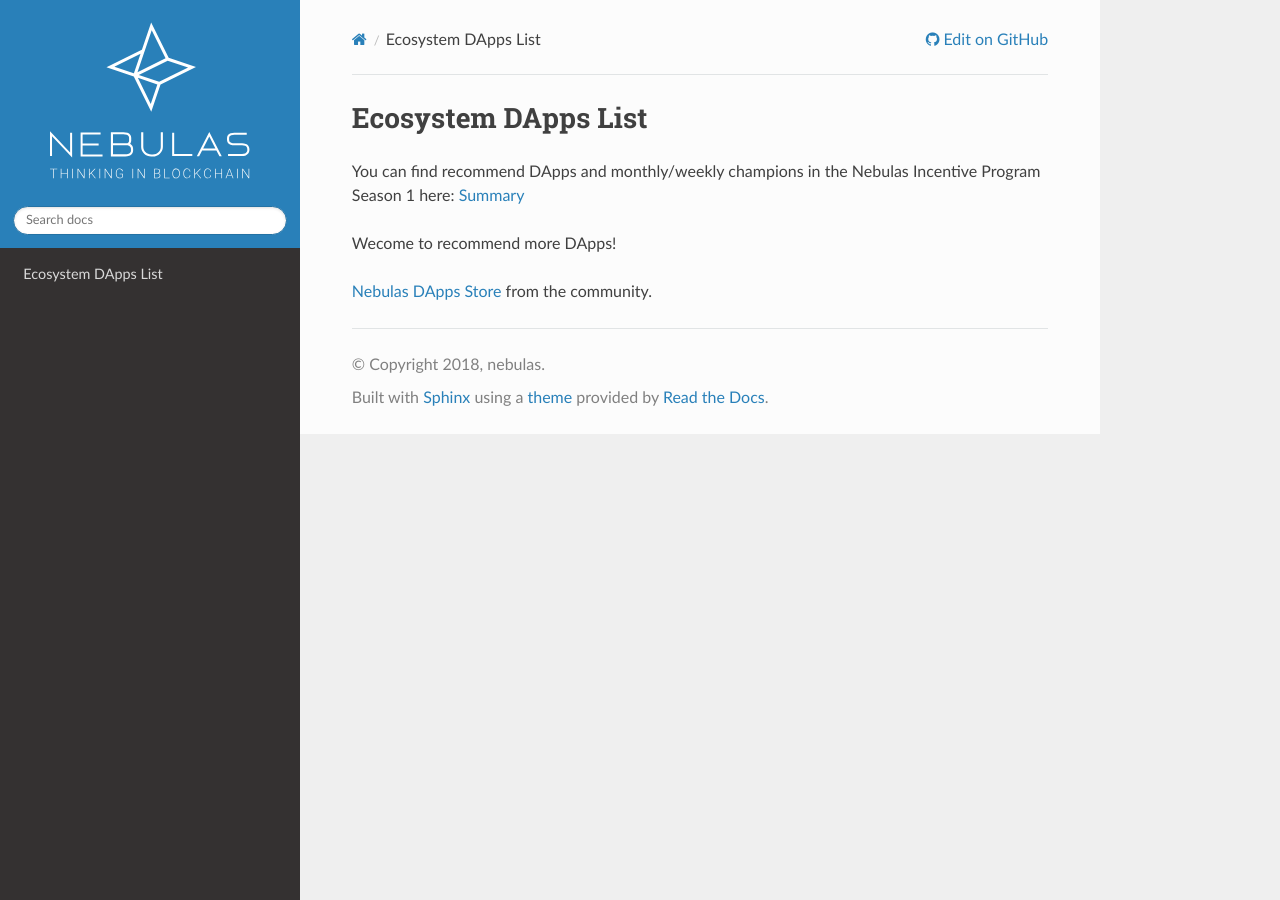
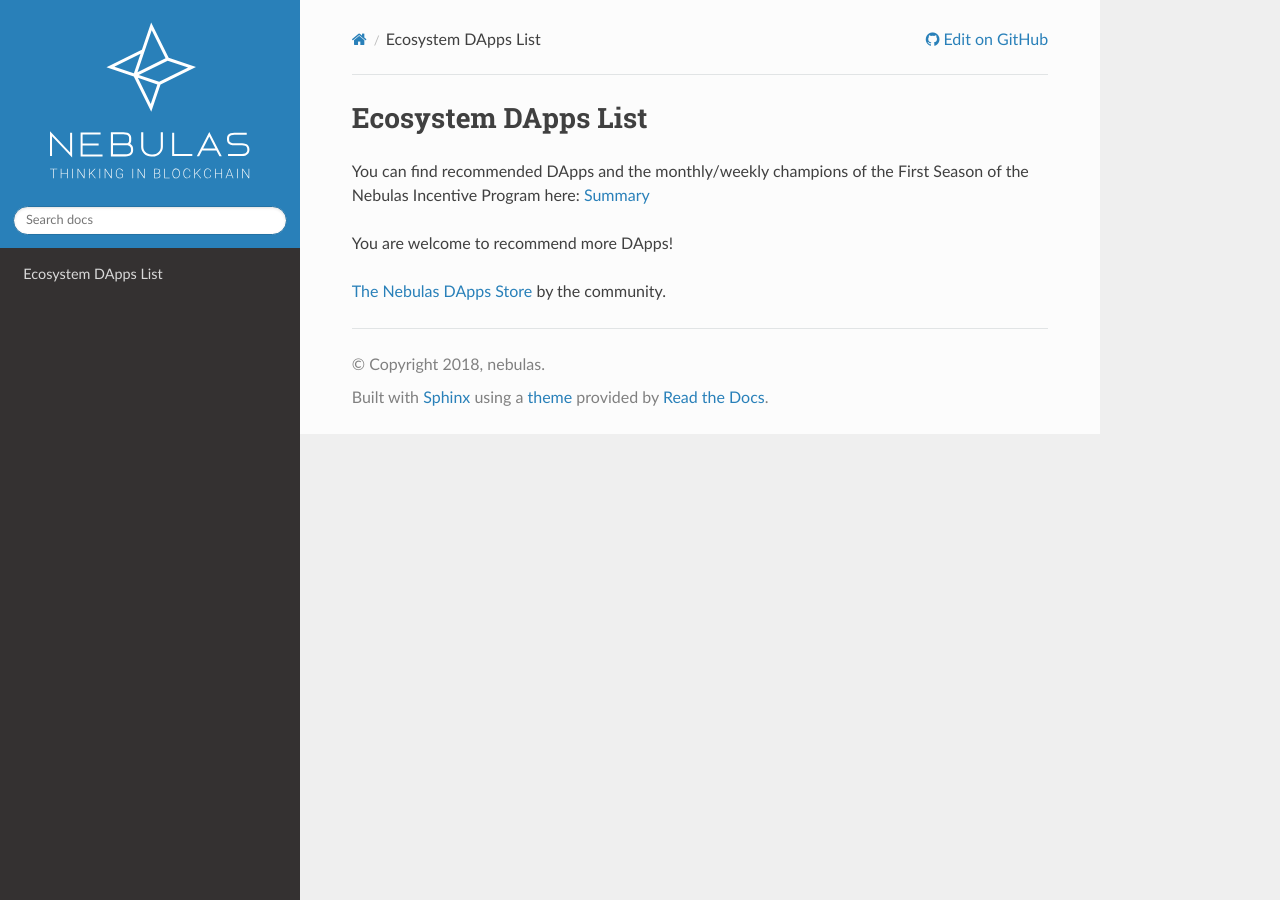
Before and after one commit to nebulasio/nebdocs, a Sphinx documentation site: the page built from docs/community-ecosystem/ecosystem-dapps-list.md, in a window 1280 px wide. Built offline with Sphinx 7.4.7 and the Read the Docs theme 2.0.0, drawn with Linux system fonts in a browser that asks for light colours; pages that are not in the unit, such as notebooks, are missing from menus.

Commit message:
fixes ecosystem-dapps-list.md

```diff
--- a/docs/community-ecosystem/ecosystem-dapps-list.md
+++ b/docs/community-ecosystem/ecosystem-dapps-list.md
@@ -1,7 +1,7 @@
 # Ecosystem DApps List
 
-You can find recommend DApps and monthly/weekly champions in the Nebulas Incentive Program Season 1 here: [Summary](https://incentive.nebulas.io/summary.html)
+You can find recommended DApps and the monthly/weekly champions of the First Season of the Nebulas Incentive Program here: [Summary](https://incentive.nebulas.io/summary.html)
 
-Wecome to recommend more DApps!
+You are welcome to recommend more DApps!
 
-[Nebulas DApps Store](https://www.nebulasdapps.com/) from the community.
+[The Nebulas DApps Store](https://www.nebulasdapps.com/) by the community.
```
